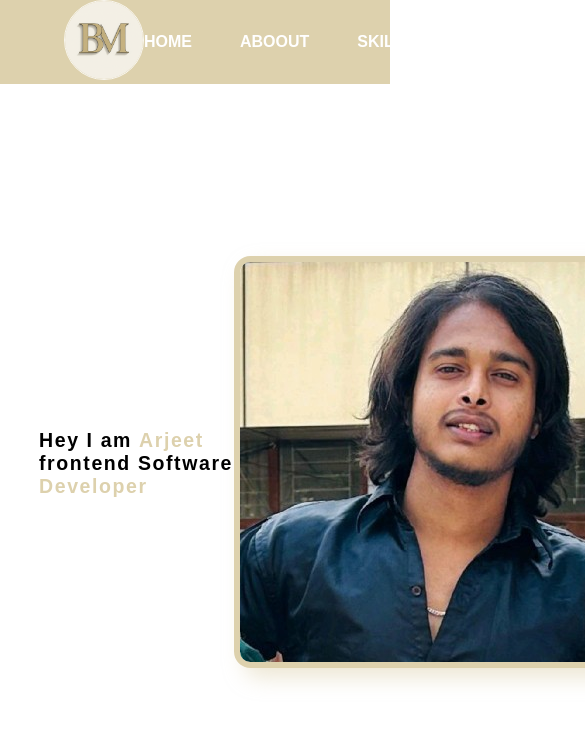
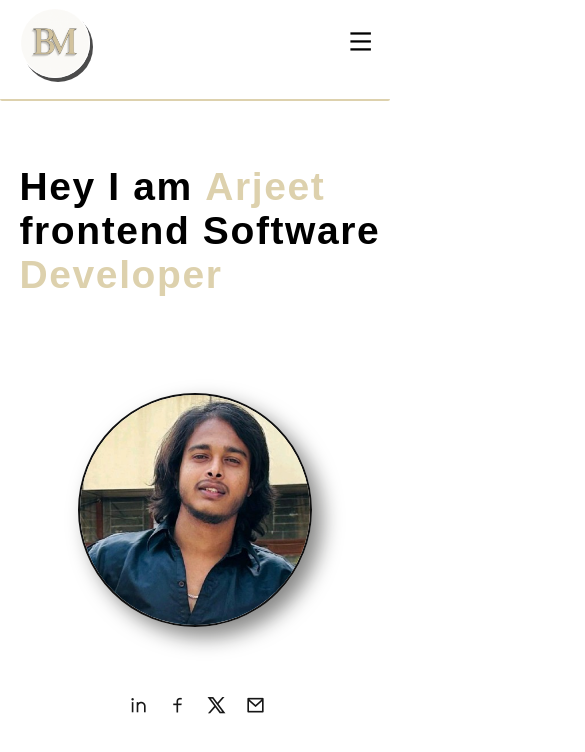
Before and after one commit to Bishnu07-coder/cv, a plain HTML site: page index.html in a window 390 px wide. Shown: the top 752 px of the page, 585 px wide, since content can reach past the window. Drawn offline with nearby package versions, Linux system fonts and the light colour scheme.

Commit message:
change content and style

```diff
--- a/index.html
+++ b/index.html
@@ -4,6 +4,10 @@
   <meta charset="UTF-8">
   <meta name="viewport" content="width=device-width, initial-scale=1.0">
   <link rel="stylesheet" href="./style.css">
+  <link
+    href="https://cdn.jsdelivr.net/npm/remixicon@4.5.0/fonts/remixicon.css"
+    rel="stylesheet"
+/>
   <title>Resume</title>
 </head>
 <body>
@@ -13,7 +17,7 @@
       <nav>
         <div class="navbar">
           <div class="navlogo">
-            <img src="./logo.png" alt="">
+            <img src="./logo.png" alt="" id="img">
           </div>
           <div class="navlink">
             <ul>
@@ -23,18 +27,33 @@
               <li><a href="#">Project</a></li>
             </ul>
           </div>
-          <div class="navmenu"></div>
+          <div class="navmenu">
+            <i class="ri-menu-line" id="navmenu"></i>
+          </div>
         </div>
       </nav>
     </header>
 
     <!-- Home Container -->
       <section class="section1">
-        <div class="content">
+        <div class="textcontent">
           <h1>Hey I am <span>Arjeet </span> frontend Software <span>Developer</span></h1>
         </div>
         <div class="img">
           <img src="./photo.jpeg" alt="">
+
+          <section class="section2">
+        <div class="medialink">
+          <ul>
+
+            <li><a href="https://www.linkedin.com/in/bishnu-mehta-2b1224235?utm_source=share&utm_campaign=share_via&utm_content=profile&utm_medium=android_app"><i class="ri-linkedin-line" ></i></a></li>
+            <li><a href="https://www.facebook.com/share/1AYWuansFo/"><i class="ri-facebook-line"></i></a></li>
+            <li><a href=""><i class="ri-twitter-x-line"></i></a></li>
+            <li><a href=""><i class="ri-mail-line"></i></a></li>
+
+          </ul>
+        </div>
+      </section>
         </div>
       </section>
   </div>
--- a/style.css
+++ b/style.css
@@ -10,10 +10,10 @@
   width: 100%;
 }
 .header{
-  /* height: 10vh; */
+  height: 12vh;
   width: 100vw;
   /* position: fixed;  */
-  background: #ddd1ad;
+  /* background: #ddd1ad; */
 }
 
 
@@ -21,15 +21,18 @@
   display: flex;
   align-items: center;
   justify-content: space-between;
-  padding: 0rem 4rem;
+
 
 }
 .navlogo img{
  height: auto;
- max-width: 80px;
+ max-width: 70px;
  border: 1px solid white;
  border-radius: 50%;
-opacity: 80%;
+ opacity: 70%;
+ margin-top: .5rem;
+ margin-left: 1rem;
+ box-shadow: 3px 4px ;
 }
 
 .navlink ul{
@@ -38,15 +41,24 @@ opacity: 80%;
   list-style: none;
 }
 .navlink ul li a{
-  color: white;
+  color: black;
   text-decoration: none;
   font-size: 1rem;
   font-weight: 700;
   text-transform: uppercase;
 }
+.navlink ul li a:hover {
+ text-decoration: underline;
+ color: red;
+}
+
+.navmenu i{
+  display: none;
+  font-size: 5vw;
+}
 
 .section1{
-  height: 90vh;
+  height: 88vh;
   display: flex;
   align-items: center;
 
@@ -58,6 +70,9 @@ opacity: 80%;
   margin-left: 10vw;
   letter-spacing: .1rem;
   font-weight: 600;
+}
+.section1 h1:hover{
+ color: red;
 }
 .section1 h1{
   animation: fadeIn 2s ease-in  forwards;
@@ -75,7 +90,116 @@ opacity: 80%;
 
 
 .img img{
-  border: 6px solid #ddd1ad;
-  border-radius: 4%;
-  box-shadow:10px 10px 20px rgba(221, 209,173,0.5);
+  border: 2px solid #101010;
+  border-radius: 7%;
+  box-shadow:10px 10px 20px rgba(18, 18, 16, 0.5);
 }
+
+.section2{
+position: relative;
+
+}
+
+.medialink{
+  position: absolute;
+  top: 2vw;
+  left:4vw;
+
+}
+.medialink ul{
+
+ display: flex;
+ align-items: center;
+ justify-content: center;
+ gap: 5vw;
+ list-style: none;
+
+}
+.medialink ul li a{
+font-size: 2vw;
+text-decoration: none;
+color: #161616;
+}
+
+.medialink ul li a:hover {
+color: #0800ff;
+padding: .4vw;
+}
+
+
+
+@media (max-width:768px){
+
+  .header{
+    background-color: white;
+    border: 2px solid #ddd1ad;
+    border-top: 0;
+    border-left: 0;
+    border-right: 0;
+    border-radius: 2px;
+  }
+    .navlink ul{
+      display: none;
+    }
+
+    .navmenu i{
+      display: block;
+      font-size: 7vw;
+      margin-right: 4vw;
+    }
+
+    .navlogo #img{
+      margin-left: 5vw;
+    }
+
+
+
+   .section1{
+    flex-direction: column;
+    gap: 6rem;
+
+
+   }
+
+   .textcontent{
+    margin-top: 4rem;
+
+   }
+   .textcontent h1{
+    min-width: 100vw;
+    font-size: 10vw;
+    font-weight: 700;
+
+
+   }
+   .img img{
+    border-radius: 50%;
+    max-width: 60vw;
+   }
+
+  .section2{
+position: relative;
+
+}
+
+.medialink{
+  position: absolute;
+  top: 16vw;
+  left:13vw;
+}
+.medialink ul{
+ display: flex;
+ align-items: center;
+ justify-content: center;
+ gap: 5vw;
+ list-style: none;
+
+}
+
+.medialink ul li a{
+text-decoration: none;
+font-size: 5vw;
+color: #161616;
+}
+
+}
```
